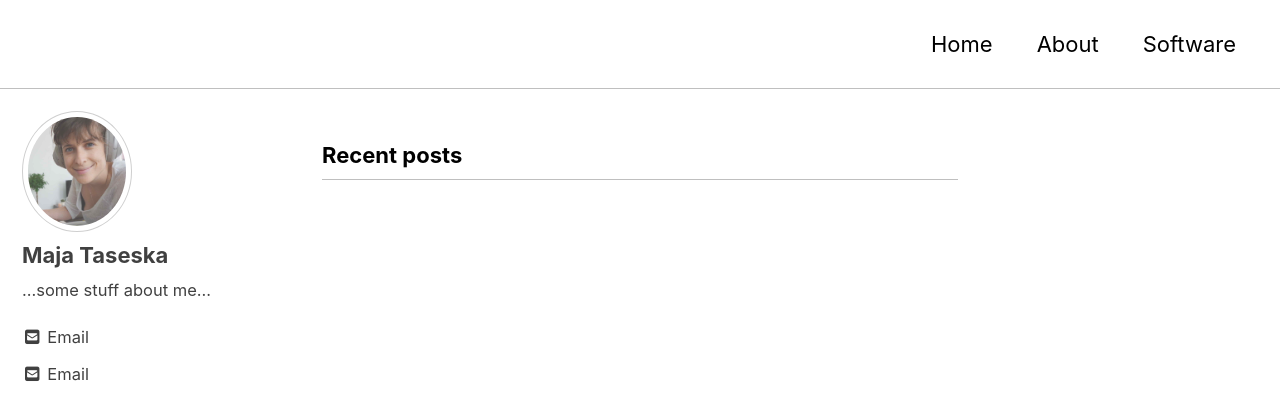
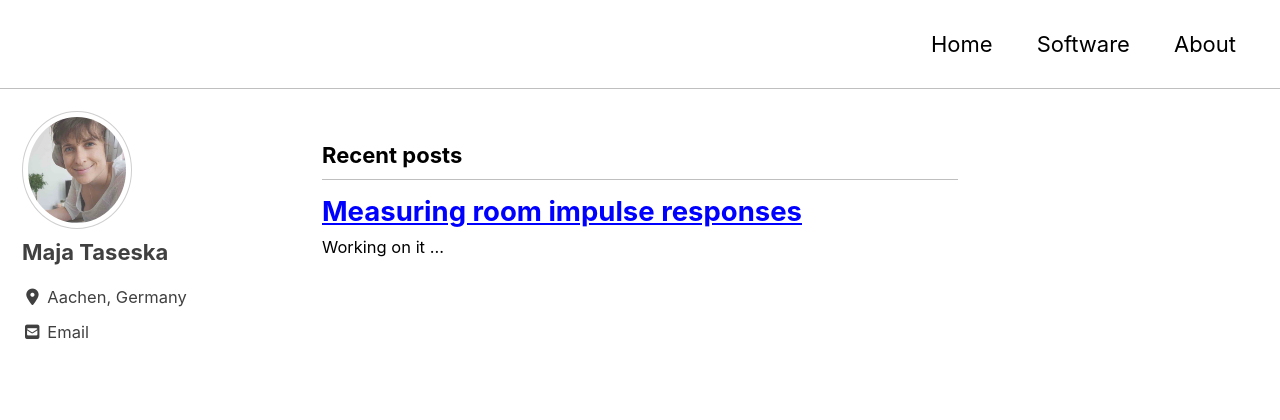
Before and after one commit to maj4e/maj4e.github.io, a Jekyll site: the page built from index.html, in a window 1280 px wide and 900 px high. Shown: the top 420 px of the window. Built offline with Jekyll 4.4.1, drawn with Linux system fonts in a browser that asks for light colours; cached includes are drawn as plain includes; nearby versions of some CDN libraries; the list of posts is cut into pages by our own code.

Commit message:
backbones

```diff
--- a/_config.yml
+++ b/_config.yml
@@ -109,8 +109,6 @@ social:
   links: # An array of links to social media profiles
 
 
-
-
 # Analytics
 analytics:
   provider               : false # false (default), "google", "google-universal", "custom"
@@ -123,9 +121,9 @@ analytics:
 author:
   name             : "Maja Taseska"
   avatar           : "/assets/images/avatar.jpg"
-  bio              : "...some stuff about me..."
-  location         :
-  email            : "taseska.maja@gmail.com"
+  bio              : " "
+  location         : "Aachen, Germany"
+      # email            : "taseska.maja@gmail.com"
   links:
     - label: "Email"
       icon: "fas fa-fw fa-envelope-square"
@@ -135,13 +133,13 @@ author:
       # url: "https://your-website.com"
     - label: "Twitter"
       icon: "fab fa-fw fa-twitter-square"
-      # url: "https://twitter.com/"
+      #url: "https://twitter.com/Maja_Ta"
     - label: "Facebook"
       icon: "fab fa-fw fa-facebook-square"
       # url: "https://facebook.com/"
     - label: "GitHub"
       icon: "fab fa-fw fa-github"
-      # url: "https://github.com/"
+      # url: "https://github.com/maj4e"
     - label: "Instagram"
       icon: "fab fa-fw fa-instagram"
       # url: "https://instagram.com/"
@@ -151,16 +149,16 @@ footer:
   links:
     - label: "Twitter"
       icon: "fab fa-fw fa-twitter-square"
-      # url:
+      # url:  "https://twitter.com/Maja_Ta"
     - label: "Facebook"
       icon: "fab fa-fw fa-facebook-square"
       # url:
     - label: "GitHub"
       icon: "fab fa-fw fa-github"
-      # url:
+      url:  "https://github.com/maj4e"
     - label: "GitLab"
       icon: "fab fa-fw fa-gitlab"
-      # url:
+      #url: "https://github.com/maj4e"
     - label: "Bitbucket"
       icon: "fab fa-fw fa-bitbucket"
       # url:
@@ -205,7 +203,6 @@ keep_files:
 encoding: "utf-8"
 markdown_ext: "markdown,mkdown,mkdn,mkd,md"
 
-
 # Conversion
 markdown: kramdown
 highlighter: rouge
@@ -224,7 +221,6 @@ kramdown:
   toc_levels: 1..6
   smart_quotes: lsquo,rsquo,ldquo,rdquo
   enable_coderay: false
-
 
 # Sass/SCSS
 sass:
--- /dev/null
+++ b/_posts/2019-07-01-measure-rir.md
@@ -0,0 +1,10 @@
+---
+title: "Measuring room impulse responses"
+categories:
+  #- Blog
+tags:
+  #- Post Formats
+  #- notice
+---
+
+Working on it ...
```
Also changed, not shown: _data/navigation.yml (+5 -3 lines), _pages/about.md (+3 -1 lines), _pages/posts.html (added, +15 -0 lines), _pages/software.md (+2 -0 lines), assets/images/avatar.jpg, assets/images/avatar1.jpg (added), 1 other file.
